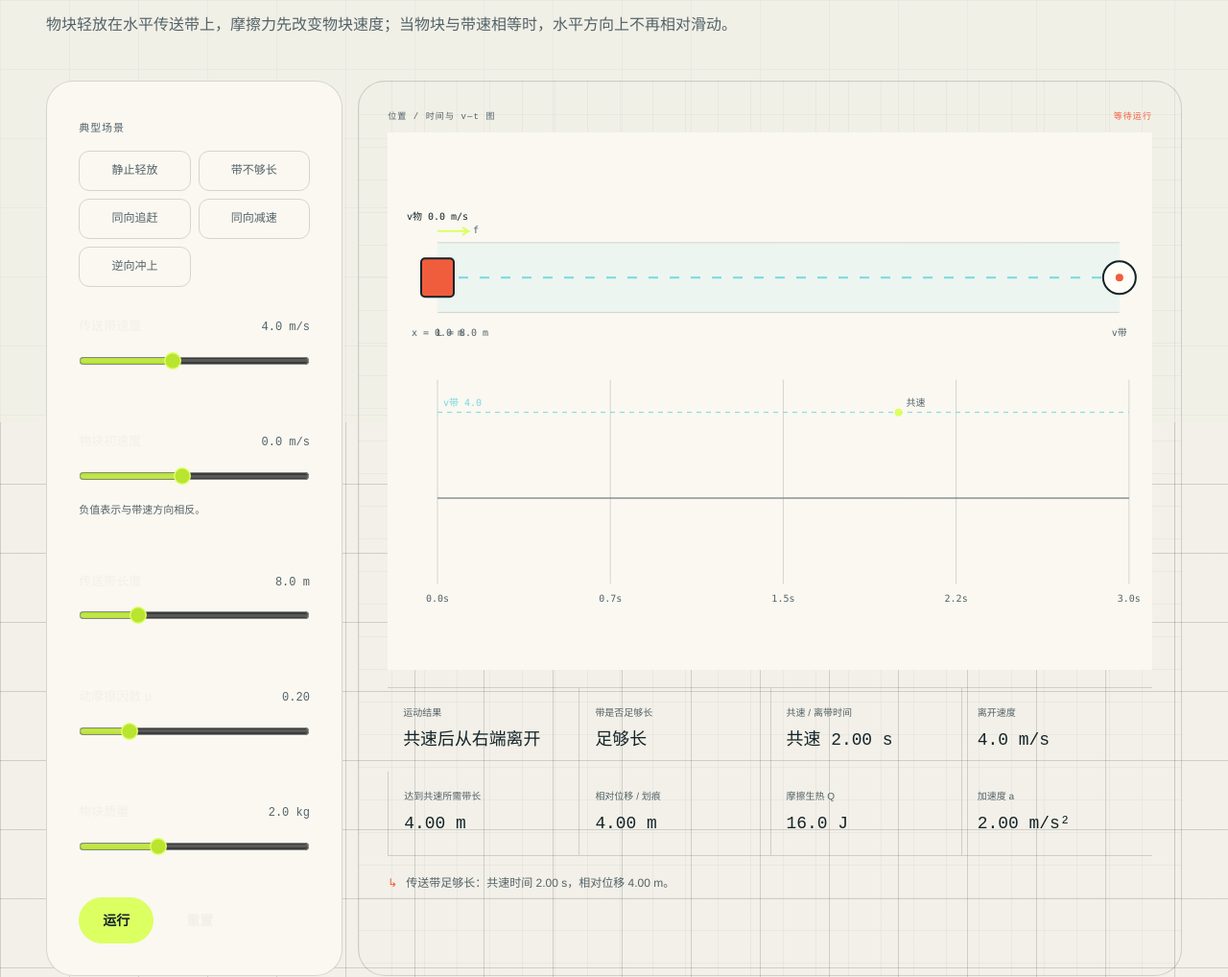
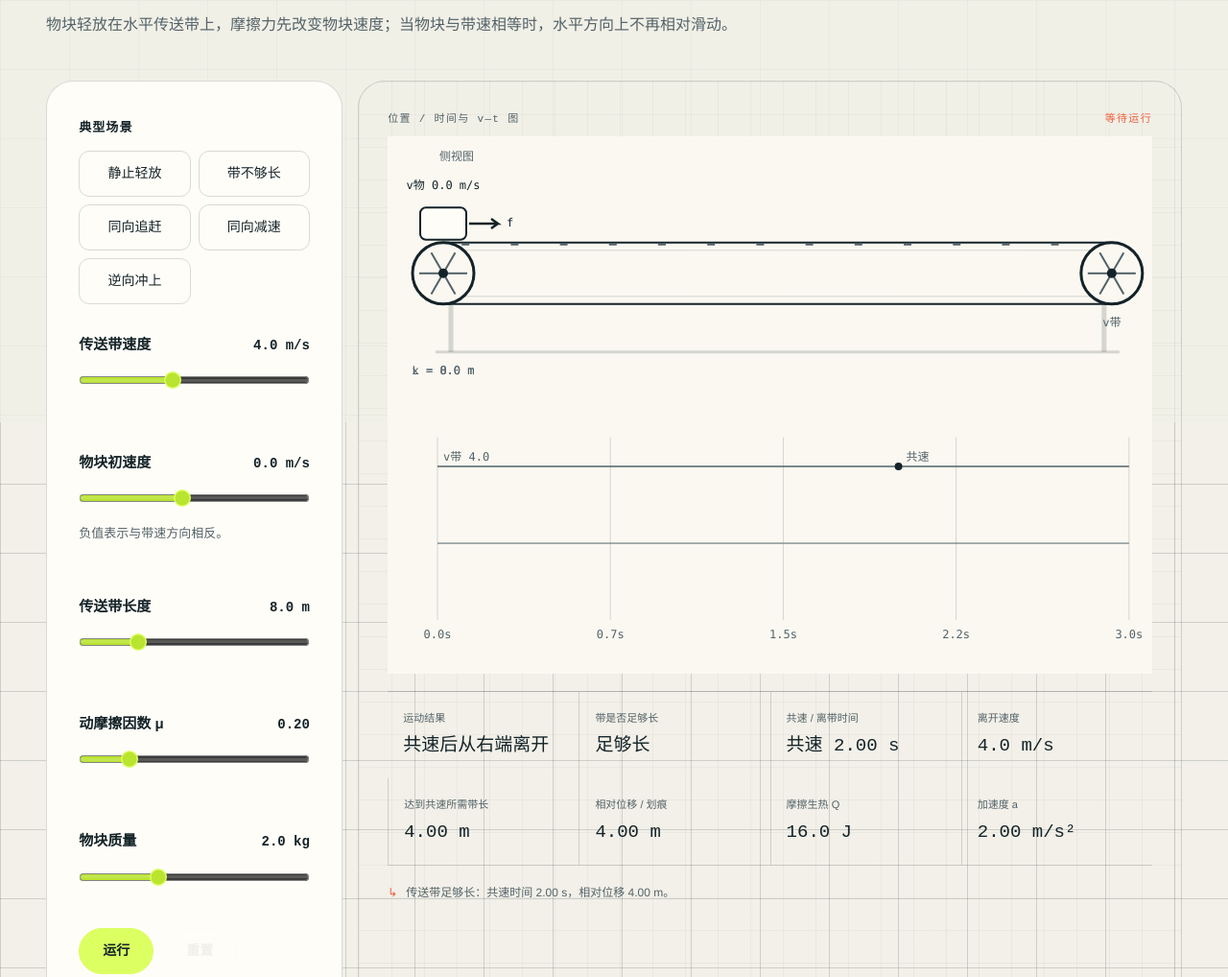
Before and after one commit to wbr941/19991100physics, a website: page labs/conveyor-belt/index.html in a window 1280 px wide. Shown: the part 360-1378 px from the top of the page at 96% size. Drawn offline with Linux system fonts and the light colour scheme.

Commit message:
Simplify conveyor animation visuals

```diff
--- a/assets/conveyor.css
+++ b/assets/conveyor.css
@@ -37,11 +37,13 @@
   min-width: 0;
   flex-direction: column;
   padding: clamp(22px, 2.6vw, 34px);
+  background: var(--surface-raised);
 }
 
 .control-title {
-  color: var(--ink-soft);
-  font-size: 11px;
+  color: var(--ink);
+  font-size: 13px;
+  font-weight: 600;
   letter-spacing: 0.08em;
 }
 
@@ -53,13 +55,14 @@
 }
 
 .preset-grid button {
-  min-height: 42px;
+  min-height: 48px;
   padding: 0 12px;
-  color: var(--ink-soft);
+  color: var(--ink);
   border: 1px solid var(--line);
   border-radius: 11px;
   background: transparent;
-  font-size: 12px;
+  font-size: 14px;
+  font-weight: 500;
   cursor: pointer;
   transition:
     color 180ms ease,
@@ -97,20 +100,24 @@
 }
 
 .control-label label {
-  font-size: 13px;
+  color: var(--ink);
+  font-size: 15px;
+  font-weight: 600;
 }
 
 .control-label output {
-  color: var(--ink-soft);
+  color: var(--ink);
   font-family: var(--mono);
-  font-size: 12px;
+  font-size: 14px;
+  font-weight: 600;
   font-variant-numeric: tabular-nums;
 }
 
 .control-hint {
-  margin: 7px 0 0;
+  margin: 8px 0 0;
   color: var(--ink-soft);
-  font-size: 11px;
+  font-size: 13px;
+  line-height: 1.5;
 }
 
 .range-control {
@@ -150,7 +157,7 @@
   gap: 20px;
   color: var(--ink-soft);
   font-family: var(--mono);
-  font-size: 9px;
+  font-size: 11px;
   letter-spacing: 0.12em;
 }
 
@@ -192,14 +199,14 @@
 
 .conveyor-metrics span {
   color: var(--ink-soft);
-  font-size: 10px;
+  font-size: 11px;
 }
 
 .conveyor-metrics strong {
   overflow: hidden;
   color: var(--ink);
   font-family: var(--mono);
-  font-size: clamp(13px, 1.4vw, 18px);
+  font-size: clamp(14px, 1.5vw, 19px);
   font-weight: 500;
   font-variant-numeric: tabular-nums;
   text-overflow: ellipsis;
@@ -221,55 +228,6 @@
 
 .conveyor-conclusion p {
   margin: 0;
-}
-
-.principles-section {
-  padding: clamp(80px, 10vw, 140px) 0;
-}
-
-.principles-section h2 {
-  margin: 0;
-  font-family: var(--display);
-  font-size: clamp(52px, 7vw, 96px);
-  font-weight: 400;
-  line-height: 0.96;
-  letter-spacing: -0.06em;
-}
-
-.principle-grid {
-  display: grid;
-  grid-template-columns: repeat(4, minmax(0, 1fr));
-  gap: 12px;
-  margin-top: 52px;
-}
-
-.principle-card {
-  min-width: 0;
-  padding: 24px 22px 28px;
-  border-top: 1px solid var(--line-strong);
-  background: var(--surface);
-}
-
-.principle-index {
-  color: var(--orange);
-  font-family: var(--mono);
-  font-size: 10px;
-}
-
-.principle-card h3 {
-  margin: 18px 0 12px;
-  font-family: var(--display);
-  font-size: 26px;
-  font-weight: 400;
-  line-height: 1.2;
-  letter-spacing: -0.03em;
-}
-
-.principle-card p {
-  margin: 0;
-  color: var(--ink-soft);
-  font-size: 13px;
-  line-height: 1.8;
 }
 
 @media (max-width: 1100px) {
@@ -298,9 +256,6 @@
     border-left: 1px solid var(--line);
   }
 
-  .principle-grid {
-    grid-template-columns: repeat(2, minmax(0, 1fr));
-  }
 }
 
 @media (max-width: 860px) {
@@ -339,7 +294,4 @@
     padding: 15px 10px;
   }
 
-  .principle-grid {
-    grid-template-columns: 1fr;
-  }
 }
--- a/assets/conveyor.js
+++ b/assets/conveyor.js
@@ -540,125 +540,182 @@ class ConveyorBeltLab {
     const ink = getCssColor("--ink", "#142328");
     const soft = getCssColor("--ink-soft", "#536268");
     const line = getCssColor("--line", "rgba(20, 35, 40, 0.16)");
-    const accent = getCssColor("--accent", "#dcff62");
-    const orange = getCssColor("--orange", "#f05d3d");
-    const cyan = getCssColor("--cyan", "#76d9df");
 
     ctx.clearRect(0, 0, this.width, this.height);
     ctx.textBaseline = "middle";
-    ctx.font = "10px SFMono-Regular, Consolas, monospace";
+    ctx.font = "12px SFMono-Regular, Consolas, monospace";
 
-    const beltLeft = 52;
-    const beltRight = this.width - 34;
-    const beltCenterY = this.height * 0.27;
-    const beltHalf = this.height * 0.065;
-    const beltTop = beltCenterY - beltHalf;
-    const beltBottom = beltCenterY + beltHalf;
+    const beltLeft = 58;
+    const beltRight = this.width - 42;
+    const beltCenterY = this.height * 0.255;
+    const rollerRadius = Math.min(this.height * 0.075, 32);
+    const beltTop = beltCenterY - rollerRadius;
+    const beltBottom = beltCenterY + rollerRadius;
     const beltScale = (beltRight - beltLeft) / this.config.length;
+    const baseY = beltBottom + 50;
 
     ctx.fillStyle = bg;
     ctx.fillRect(0, 0, this.width, this.height);
 
+    // Side elevation: supporting legs and frame.
+    ctx.strokeStyle = line;
+    ctx.lineWidth = 5;
+    ctx.beginPath();
+    ctx.moveTo(beltLeft + 8, beltCenterY);
+    ctx.lineTo(beltLeft + 8, baseY);
+    ctx.moveTo(beltRight - 8, beltCenterY);
+    ctx.lineTo(beltRight - 8, baseY);
+    ctx.stroke();
+    ctx.lineWidth = 3;
+    ctx.beginPath();
+    ctx.moveTo(beltLeft - 8, baseY);
+    ctx.lineTo(beltRight + 8, baseY);
+    ctx.stroke();
+
+    // The belt loop, drawn as a side-facing capsule.
+    ctx.strokeStyle = ink;
+    ctx.lineWidth = 2;
+    ctx.beginPath();
+    ctx.roundRect(
+      beltLeft - rollerRadius,
+      beltTop,
+      beltRight - beltLeft + rollerRadius * 2,
+      rollerRadius * 2,
+      rollerRadius,
+    );
+    ctx.stroke();
+
     ctx.strokeStyle = line;
     ctx.lineWidth = 1;
     ctx.beginPath();
-    ctx.moveTo(beltLeft, beltTop);
-    ctx.lineTo(beltRight, beltTop);
-    ctx.moveTo(beltLeft, beltBottom);
-    ctx.lineTo(beltRight, beltBottom);
+    ctx.roundRect(
+      beltLeft - rollerRadius + 8,
+      beltTop + 8,
+      beltRight - beltLeft + rollerRadius * 2 - 16,
+      rollerRadius * 2 - 16,
+      rollerRadius - 8,
+    );
     ctx.stroke();
 
-    ctx.fillStyle = `rgba(118, 217, 223, 0.1)`;
-    ctx.fillRect(beltLeft, beltTop, beltRight - beltLeft, beltBottom - beltTop);
-
-    const dashOffset = (point.t * this.config.band * beltScale) % 22;
+    const dashOffset =
+      (point.t * this.config.band * beltScale) % Math.max(rollerRadius * 1.6, 18);
     ctx.save();
     ctx.beginPath();
-    ctx.rect(beltLeft, beltTop, beltRight - beltLeft, beltBottom - beltTop);
+    ctx.rect(beltLeft, beltTop, beltRight - beltLeft, 4);
     ctx.clip();
-    ctx.strokeStyle = cyan;
+    ctx.strokeStyle = soft;
     ctx.lineWidth = 2;
-    for (let x = beltLeft - 22 + dashOffset; x < beltRight; x += 22) {
+    for (
+      let x = beltLeft - rollerRadius + dashOffset;
+      x < beltRight + rollerRadius;
+      x += Math.max(rollerRadius * 1.6, 18)
+    ) {
       ctx.beginPath();
-      ctx.moveTo(x, beltCenterY);
-      ctx.lineTo(x + 10, beltCenterY);
+      ctx.moveTo(x, beltTop + 2);
+      ctx.lineTo(x + 8, beltTop + 2);
       ctx.stroke();
     }
     ctx.restore();
 
     [beltLeft, beltRight].forEach((rollerX, rollerIndex) => {
       ctx.beginPath();
-      ctx.arc(rollerX, beltCenterY, 17, 0, Math.PI * 2);
-      ctx.fillStyle = getCssColor("--surface-raised", "#fffdf8");
+      ctx.arc(rollerX, beltCenterY, rollerRadius, 0, Math.PI * 2);
+      ctx.fillStyle = getCssColor("--surface", "#faf8f1");
       ctx.fill();
       ctx.strokeStyle = ink;
+      ctx.lineWidth = 3;
+      ctx.stroke();
+
+      const wheelRotation = point.t * this.config.band / Math.max(rollerRadius, 1);
+      ctx.save();
+      ctx.translate(rollerX, beltCenterY);
+      ctx.rotate(wheelRotation);
+      ctx.strokeStyle = soft;
       ctx.lineWidth = 2;
-      ctx.stroke();
+      for (let spoke = 0; spoke < 6; spoke += 1) {
+        ctx.beginPath();
+        ctx.moveTo(0, 0);
+        ctx.lineTo(
+          Math.cos((spoke * Math.PI) / 3) * (rollerRadius - 7),
+          Math.sin((spoke * Math.PI) / 3) * (rollerRadius - 7),
+        );
+        ctx.stroke();
+      }
+      ctx.restore();
+
       ctx.beginPath();
-      ctx.arc(rollerX, beltCenterY, 4, 0, Math.PI * 2);
-      ctx.fillStyle = orange;
+      ctx.arc(rollerX, beltCenterY, 5, 0, Math.PI * 2);
+      ctx.fillStyle = ink;
       ctx.fill();
 
       if (rollerIndex === 1) {
         ctx.fillStyle = soft;
         ctx.textAlign = "center";
-        ctx.fillText("v带", rollerX, beltBottom + 22);
+        ctx.fillText("v带", rollerX, beltBottom + 20);
       }
     });
 
-    const objectX = beltLeft + Math.max(0, Math.min(this.config.length, point.x)) * beltScale;
-    const boxWidth = Math.min(34, beltScale * 1.1);
-    const boxHeight = beltHalf * 1.1;
-    ctx.fillStyle = orange;
+    const objectX =
+      beltLeft + Math.max(0, Math.min(this.config.length, point.x)) * beltScale;
+    const boxWidth = Math.max(30, Math.min(48, beltScale * 1.2));
+    const boxHeight = Math.max(28, rollerRadius * 1.05);
+    const objectY = beltTop - boxHeight - 3;
+
+    ctx.fillStyle = getCssColor("--surface-raised", "#fffdf8");
     ctx.beginPath();
     ctx.roundRect(
       objectX - boxWidth / 2,
-      beltCenterY - boxHeight / 2,
+      objectY,
       boxWidth,
       boxHeight,
-      4,
+      6,
     );
     ctx.fill();
     ctx.strokeStyle = ink;
     ctx.lineWidth = 2;
     ctx.stroke();
 
-    const objectLabelY = beltTop - 26;
+    const objectLabelY = objectY - 22;
     ctx.fillStyle = ink;
     ctx.textAlign = "center";
     ctx.fillText(`v物 ${point.v.toFixed(1)} m/s`, objectX, objectLabelY);
 
-    const commonReached = this.result?.reachedCommon && point.t >= this.result.commonTime;
+    const commonReached =
+      this.result?.reachedCommon && point.t >= this.result.commonTime;
     if (!commonReached && Math.abs(point.v - this.config.band) > 0.03) {
       const frictionDirection = point.v < this.config.band ? 1 : -1;
-      const arrowY = beltTop - 12;
-      const arrowStart = objectX;
-      const arrowEnd = objectX + frictionDirection * 32;
+      const arrowY = objectY + boxHeight / 2;
+      const arrowStart = objectX + frictionDirection * (boxWidth / 2 + 3);
+      const arrowEnd = arrowStart + frictionDirection * 30;
       ctx.beginPath();
       ctx.moveTo(arrowStart, arrowY);
       ctx.lineTo(arrowEnd, arrowY);
-      ctx.lineTo(
-        arrowEnd - frictionDirection * 6,
-        arrowY - 4,
-      );
+      ctx.lineTo(arrowEnd - frictionDirection * 7, arrowY - 5);
       ctx.moveTo(arrowEnd, arrowY);
-      ctx.lineTo(arrowEnd - frictionDirection * 6, arrowY + 4);
-      ctx.strokeStyle = accent;
-      ctx.lineWidth = 2;
+      ctx.lineTo(arrowEnd - frictionDirection * 7, arrowY + 5);
+      ctx.strokeStyle = ink;
+      ctx.lineWidth = 2.5;
       ctx.stroke();
-      ctx.fillStyle = soft;
-      ctx.fillText("f", arrowEnd + frictionDirection * 8, arrowY);
+      ctx.fillStyle = ink;
+      ctx.textAlign = "left";
+      ctx.fillText("f", arrowEnd + frictionDirection * 9, arrowY);
     }
 
     ctx.fillStyle = soft;
+    ctx.textAlign = "left";
+    ctx.fillText("侧视图", beltLeft - 4, 22);
     ctx.textAlign = "center";
-    ctx.fillText(`L = ${this.config.length.toFixed(1)} m`, beltLeft + 26, beltBottom + 22);
-    ctx.fillText(`x = ${Math.max(0, Math.min(this.config.length, point.x)).toFixed(1)} m`, objectX, beltBottom + 22);
+    ctx.fillText(`L = ${this.config.length.toFixed(1)} m`, beltLeft, baseY + 20);
+    ctx.fillText(
+      `x = ${Math.max(0, Math.min(this.config.length, point.x)).toFixed(1)} m`,
+      objectX,
+      baseY + 20,
+    );
 
     const graphLeft = 52;
     const graphRight = this.width - 24;
-    const graphTop = this.height * 0.46;
-    const graphBottom = this.height * 0.84;
+    const graphTop = this.height * 0.56;
+    const graphBottom = this.height * 0.9;
     const graphWidth = graphRight - graphLeft;
     const graphHeight = graphBottom - graphTop;
     const maxTime = Math.max(
@@ -697,14 +754,13 @@ class ConveyorBeltLab {
     ctx.stroke();
 
     const bandY = zeroY - this.config.band * speedScale;
-    ctx.strokeStyle = cyan;
-    ctx.setLineDash([5, 5]);
+    ctx.strokeStyle = soft;
+    ctx.lineWidth = 1.5;
     ctx.beginPath();
     ctx.moveTo(graphLeft, bandY);
     ctx.lineTo(graphRight, bandY);
     ctx.stroke();
-    ctx.setLineDash([]);
-    ctx.fillStyle = cyan;
+    ctx.fillStyle = soft;
     ctx.textAlign = "left";
     ctx.fillText(`v带 ${this.config.band.toFixed(1)}`, graphLeft + 6, bandY - 9);
 
@@ -716,8 +772,8 @@ class ConveyorBeltLab {
       if (pathIndex === 0) ctx.moveTo(px, py);
       else ctx.lineTo(px, py);
     }
-    ctx.strokeStyle = orange;
-    ctx.lineWidth = 2.5;
+    ctx.strokeStyle = ink;
+    ctx.lineWidth = 2;
     ctx.lineJoin = "round";
     ctx.stroke();
 
@@ -726,7 +782,7 @@ class ConveyorBeltLab {
       const commonY = zeroY - this.config.band * speedScale;
       ctx.beginPath();
       ctx.arc(commonX, commonY, 4, 0, Math.PI * 2);
-      ctx.fillStyle = accent;
+      ctx.fillStyle = ink;
       ctx.fill();
       ctx.fillStyle = soft;
       ctx.textAlign = commonX > graphRight - 90 ? "right" : "left";
```
Also changed, not shown: labs/conveyor-belt/index.html (+0 -27 lines).
